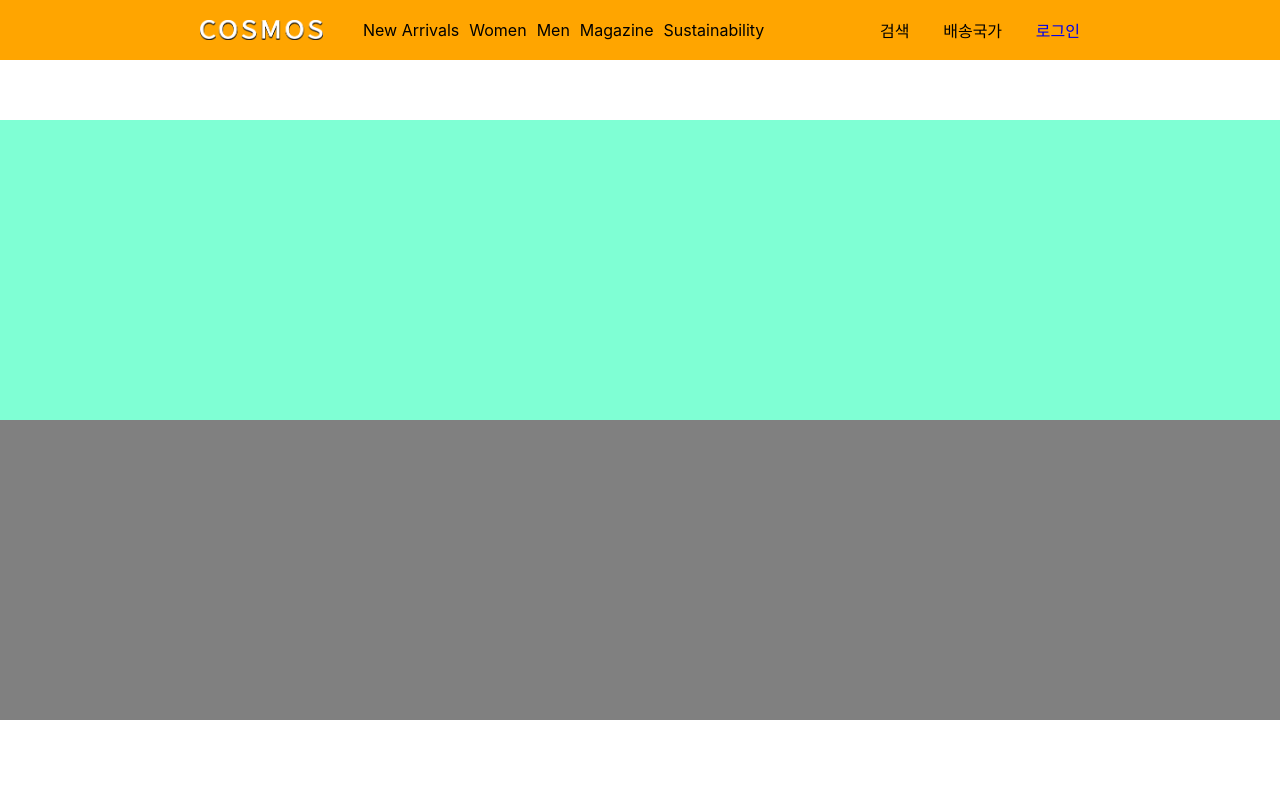
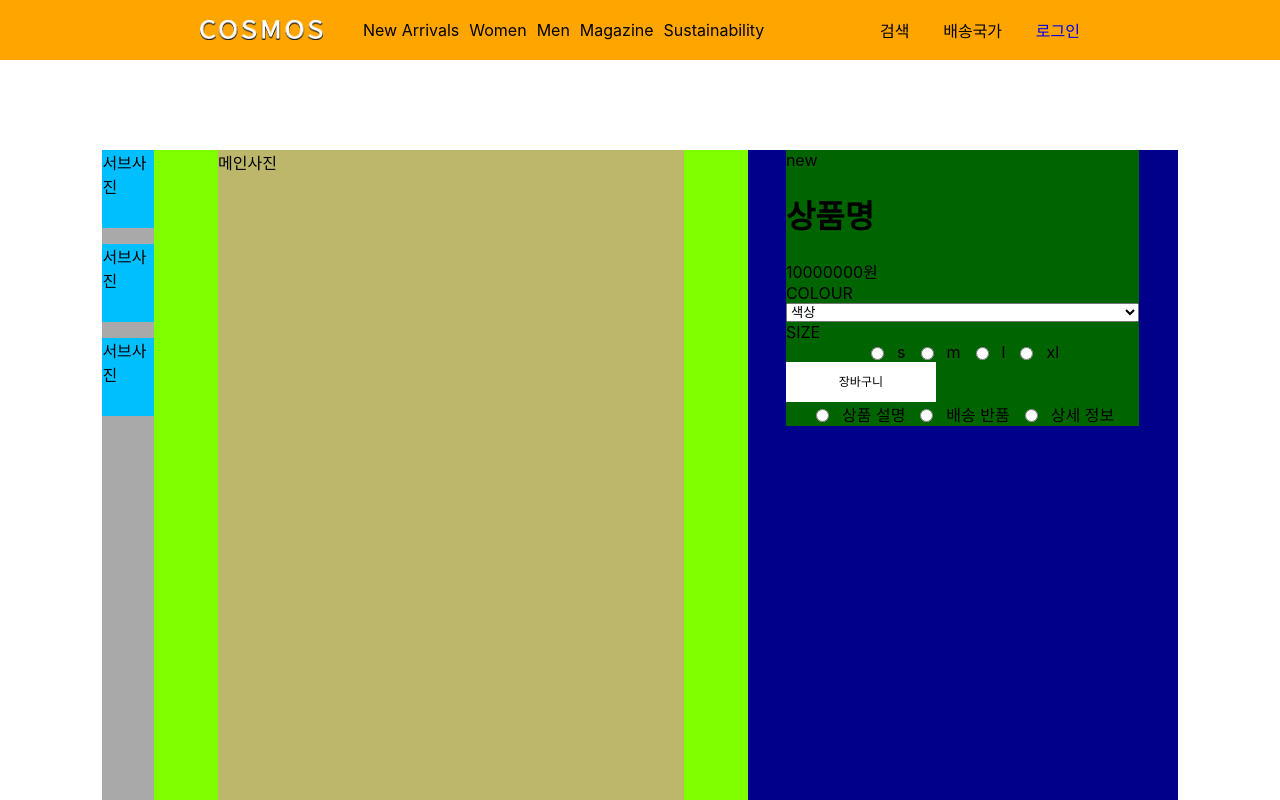
Before and after one commit to Da-innisfree/COSMOS-ver2.0, a React (Create React App) app in the folder cosmos_frontend/cosmos/: page /product in a window 1280 px wide. Shown: the top 800 px of the page. Built offline with nearby package versions, Linux system fonts and the light colour scheme.

Commit message:
해더 매인 로그인 회원가입 상품리스트 상품 페이지 레이아웃

```diff
--- a/cosmos_frontend/cosmos/src/App.scss
+++ b/cosmos_frontend/cosmos/src/App.scss
@@ -7,5 +7,5 @@ ul {
 }
 
 .main_warp {
-    padding: 60px 180px;
+    padding: 150px 8vw;
 }
--- a/cosmos_frontend/cosmos/src/component/layout/Header.jsx
+++ b/cosmos_frontend/cosmos/src/component/layout/Header.jsx
@@ -7,7 +7,9 @@ function Header() {
     return (
         <header className='header'>
             <div className="header_left">
-                <div className="cosmos_icon"></div>
+                <a href="/">
+                    <div className="cosmos_icon" ></div>
+                </a>
                 <ul className="nav">
                     <li>New Arrivals</li>
                     <li>Women</li>
@@ -19,7 +21,7 @@ function Header() {
             <div className="header_right">
                 <div>검색</div>
                 <div>배송국가</div>
-                <a href="/signIn">로그인</a>
+                <a href="/signin">로그인</a>
             </div>
         </header>
     );
--- a/cosmos_frontend/cosmos/src/router/router.jsx
+++ b/cosmos_frontend/cosmos/src/router/router.jsx
@@ -3,7 +3,9 @@ import {BrowserRouter, Route, Routes} from 'react-router-dom';
 
 import Main from '../view/Main.jsx';
 import List from '../view/ProductList.jsx';
+import Product from '../view/Product.jsx'
 import SignIn from '../view/SignIn.jsx';
+import SignUp from '../view/Siginup.jsx'
 
 const AppRouter = () => {
     return(
@@ -11,7 +13,9 @@ const AppRouter = () => {
                 <Routes>
                     <Route path="/" element={<Main/>} />
                     <Route path="/list" element={<List/>} />
-                    <Route path="/signIn" element={<SignIn/>} />
+                    <Route path="/product" element={<Product/>} />
+                    <Route path="/signin" element={<SignIn/>} />
+                    <Route path="/signup" element={<SignUp/>} />
                 </Routes>
         </BrowserRouter>
     );
--- a/cosmos_frontend/cosmos/src/style/comm.scss
+++ b/cosmos_frontend/cosmos/src/style/comm.scss
@@ -23,3 +23,8 @@
         }
     }
 }
+
+.input_box {
+    display: flex;
+    flex-direction: column;
+}
--- a/cosmos_frontend/cosmos/src/style/component/layout/Header.scss
+++ b/cosmos_frontend/cosmos/src/style/component/layout/Header.scss
@@ -8,7 +8,7 @@
     padding: 0 200px;
     box-sizing: border-box;
     background-color: orange;
-
+    z-index: 9999999;
     .header_left {
         display: flex;
         align-items: center;
--- /dev/null
+++ b/cosmos_frontend/cosmos/src/style/view/product.scss
@@ -0,0 +1,49 @@
+.product_warp {
+    display: flex;
+    height: 100%;
+    .porduct_left {
+        width: calc(60%);
+        height: 100%;
+        display: flex;
+        background-color: chartreuse;
+        .sub_image_area{
+            width: 10%;
+            display: flex;
+            flex-direction: column;
+            gap: 1em;
+            background-color: darkgrey;
+            .sub_img {
+                width: 100%;
+                height: 78px;
+                background-color: deepskyblue;
+            }
+        }
+        .main_image_area {
+            width: 90%;
+            padding: 0 5vw;
+            display: flex;
+            flex-direction: column;
+            gap: 1em;
+            .main_img {
+                width: 100%;
+                height: 840px;
+                background-color: darkkhaki;
+            }
+        }
+    }
+    .product_right {
+        width: calc(40%);
+        padding: 0 3vw;
+        box-sizing: border-box;
+        background-color: darkblue;
+        .product_info_arae {
+            position: -webkit-sticky;
+            position: sticky;
+            top: 60px;
+            width: 100%;
+            background-color: darkgreen;
+            display: flex;
+            flex-direction: column;
+        }
+    }
+}
--- a/cosmos_frontend/cosmos/src/style/view/signin.scss
+++ b/cosmos_frontend/cosmos/src/style/view/signin.scss
@@ -4,8 +4,3 @@
     align-items: center;
     border-bottom: 1px solid gray;
 }
-
-.input_box {
-    display: flex;
-    flex-direction: column;
-}
--- /dev/null
+++ b/cosmos_frontend/cosmos/src/style/view/signup.scss
@@ -0,0 +1,6 @@
+.signup_warp {
+    padding: 60px 0;
+    display: flex;
+    flex-direction: column;
+    gap: 1em;
+}
--- /dev/null
+++ b/cosmos_frontend/cosmos/src/view/Product.jsx
@@ -0,0 +1,70 @@
+import React from 'react';
+
+import '../style/comm.scss';
+import '../style/view/product.scss'
+
+function product() {
+
+    return (
+        <div className="product_warp">
+            <div className="porduct_left">
+                <div className="sub_image_area">
+                    <div className="sub_img">서브사진</div>
+                    <div className="sub_img">서브사진</div>
+                    <div className="sub_img">서브사진</div>
+                </div>
+                <div className="main_image_area">
+                    <div className="main_img">메인사진</div>
+                    <div className="main_img">메인사진</div>
+                    <div className="main_img">메인사진</div>
+                </div>
+            </div>
+            <div className="product_right">
+                <div className="product_info_arae">
+                    <div className="porduct_info_title">
+                        <span>new</span>
+                        <h1>상품명</h1>
+                        <span>10000000원</span>
+                    </div>
+                    <div className="product_input_area">
+                        <div className="input_box">
+                            <label>COLOUR</label>
+                            <select>
+                                <option value="">색상</option>
+                                <option value="">색상</option>
+                                <option value="">색상</option>
+                            </select>
+                        </div>
+                        <div className="input_box">
+                            <label>SIZE</label>
+                            <div className="btn_area">
+                                <input type="radio" /><label>s</label>
+                                <input type="radio" /><label>m</label>
+                                <input type="radio" /><label>l</label>
+                                <input type="radio" /><label>xl</label>
+                            </div>
+                        </div>
+
+                        <div className="btn">
+                            장바구니
+                        </div>
+                    </div>
+                    <div className="product_info_sub">
+                        <div className="btn_area">
+                            <input type="radio" /><label>상품 설명</label>
+                            <input type="radio" /><label>배송 반품</label>
+                            <input type="radio" /><label>상세 정보</label>
+                        </div>
+                        <div className="text">
+
+                        </div>
+
+                    </div>
+                </div>
+
+            </div>
+        </div>
+    );
+}
+
+export default product;
--- a/cosmos_frontend/cosmos/src/view/ProductList.jsx
+++ b/cosmos_frontend/cosmos/src/view/ProductList.jsx
@@ -1,4 +1,5 @@
 import React from 'react';
+import { Link } from "react-router-dom";
 
 import '../style/view/productlist.scss'
 import '../style/comm.scss'
@@ -24,6 +25,7 @@ function PeoducctList() {
                 </div>
                 <div className="product_list_wrap">
                         <div className="product">
+                            <Link to="/product">
                                 <div className="img"></div>
                                 <div className="content">
                                     <label className="product_title">상품명 test</label>
@@ -32,7 +34,9 @@ function PeoducctList() {
                                         <li>색상</li>
                                     </ul>
                                 </div>
+                            </Link>
                         </div>
+
                     <div className="product">
                         <div className="img"></div>
                         <div className="content">
--- /dev/null
+++ b/cosmos_frontend/cosmos/src/view/Siginup.jsx
@@ -0,0 +1,44 @@
+import React from "react";
+
+import '../style/comm.scss';
+import '../style/view/signup.scss';
+
+function signup() {
+    return (
+        <div>
+            <div className="signup_warp">
+                <div className="input_box">
+                    <label>아이디</label>
+                    <input type="text" />
+                </div>
+                <div className="input_box">
+                    <label>비밀번호</label>
+                    <input type="text" />
+                </div>
+                <div className="input_box">
+                    <label>비밀번호 확인</label>
+                    <input type="text" />
+                </div>
+                <div className="input_box">
+                    <label>이름</label>
+                    <input type="text" />
+                </div>
+                <div className="input_box">
+                    <label>핸드폰</label>
+                    <input type="text" />
+                </div>
+                <div className="input_box">
+                    <label></label>
+                    <input type="text" placeholder="인증 번호 입력"/>
+                </div>
+            </div>
+            <div className="btn_area">
+               <div className="btn reversal">
+                   회원가입
+               </div>
+            </div>
+        </div>
+    );
+}
+
+export default signup;
--- a/cosmos_frontend/cosmos/src/view/SignIn.jsx
+++ b/cosmos_frontend/cosmos/src/view/SignIn.jsx
@@ -1,6 +1,8 @@
 import React from 'react';
+import { Link } from "react-router-dom";
 
 import '../style/view/signin.scss'
+import '../style/comm.scss';
 
 function signin() {
 
@@ -8,7 +10,7 @@ function signin() {
         <div>
             <div className="top_content">
                 <h1>로그인</h1>
-                <span>회원가입</span>
+                <Link to="/signup">회원가입</Link>
             </div>
             <div className="middle_content">
                 <div className="input_box">
```
Lines whose indentation alone changed are shown as unchanged.
